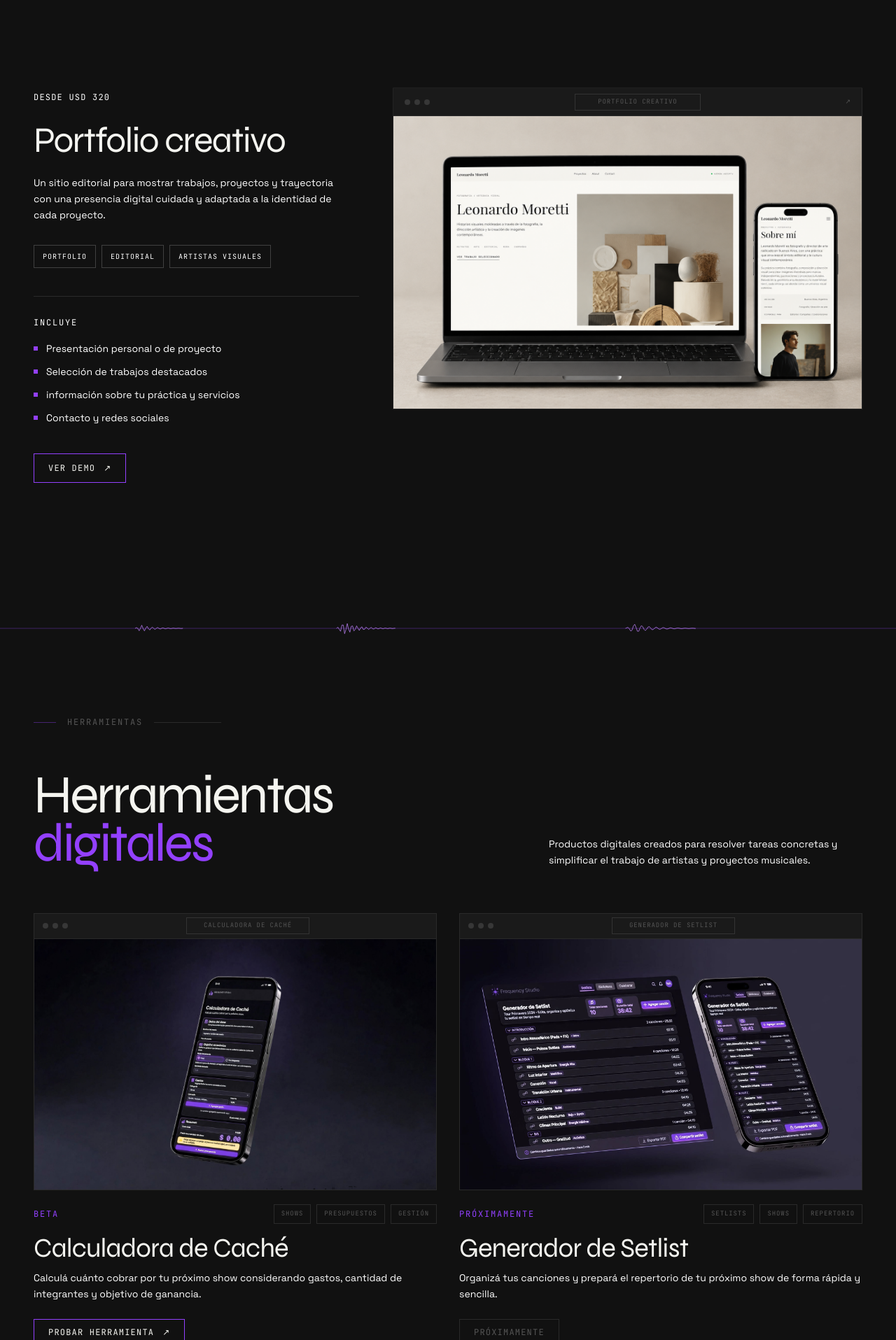
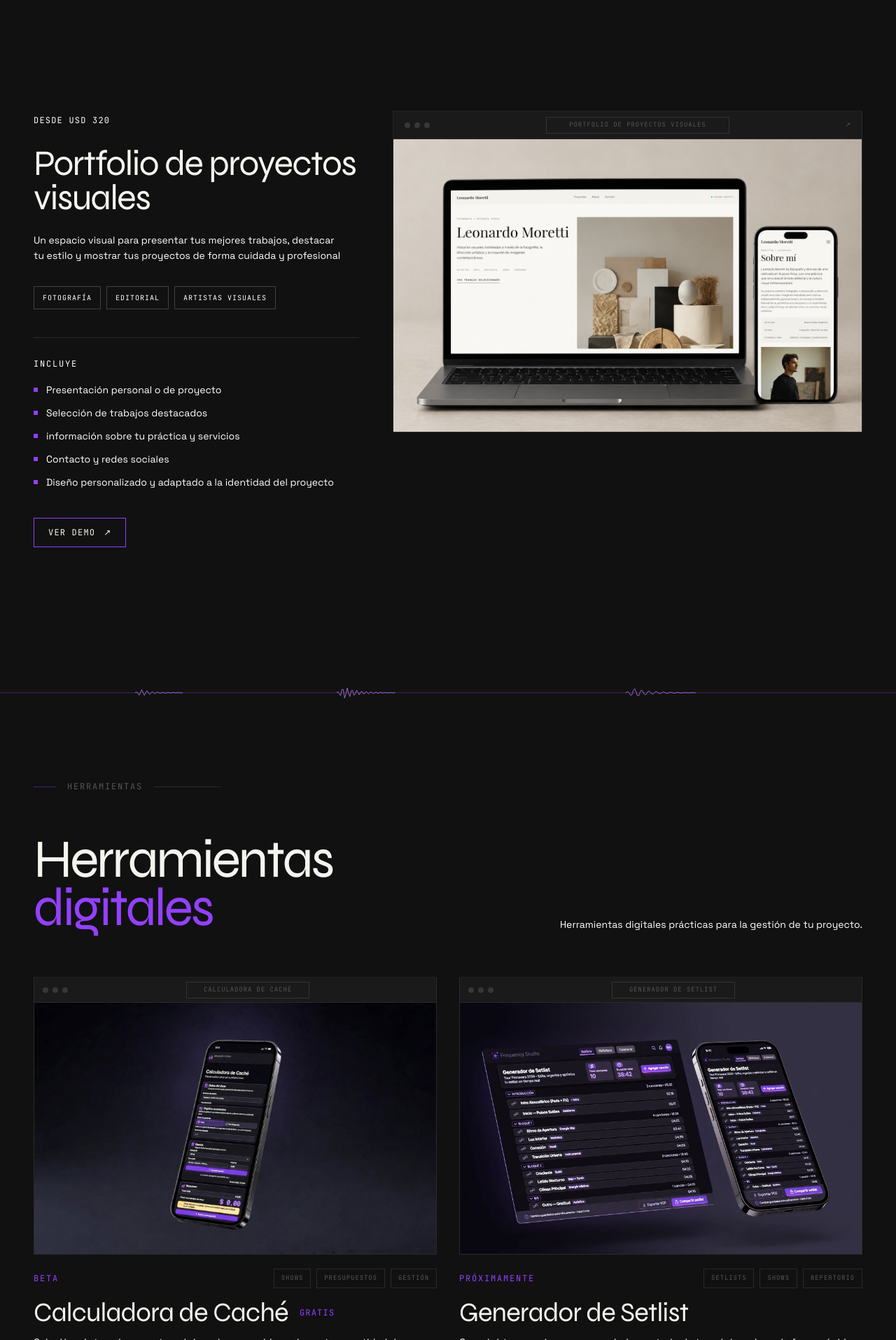
Before and after one commit to FrequencyStudio-dev/frequencystudio-web, a Next.js app: page / in a window 1280 px wide. Shown: the part 3705-5620 px from the top of the page at 70% size. Built offline with nearby package versions, Linux system fonts and the light colour scheme.

Commit message:
style: refine service and tool sections

```diff
--- a/src/components/sections/ServicesSection.tsx
+++ b/src/components/sections/ServicesSection.tsx
@@ -15,22 +15,24 @@ const services = [
       "Música y enlaces de escucha",
       "Fechas y presentaciones",
       "Contacto y redes sociales",
+      "Diseño personalizado y adaptado a la identidad del proyecto",
     ],
     price: "Desde USD 320",
   },
   {
 
-    title: "Portfolio creativo",
+    title: "Portfolio de proyectos visuales",
     description:
-      "Un sitio editorial para mostrar trabajos, proyectos y trayectoria con una presencia digital cuidada y adaptada a la identidad de cada proyecto.",
+      "Un espacio visual para presentar tus mejores trabajos, destacar tu estilo y mostrar tus proyectos de forma cuidada y profesional",
     image: "/demos/mockup-portfolio-visual.png",
     url: "https://art-visual-portfolio-demo.vercel.app/",
-    tags: ["Portfolio", "Editorial", "Artistas visuales"],
+    tags: ["Fotografía", "Editorial", "Artistas visuales"],
     includes: [
       "Presentación personal o de proyecto",
       "Selección de trabajos destacados",
       "información sobre tu práctica y servicios",
       "Contacto y redes sociales",
+      "Diseño personalizado y adaptado a la identidad del proyecto",
     ],
     price: "Desde USD 320",
   },
--- a/src/components/sections/ToolsSection.tsx
+++ b/src/components/sections/ToolsSection.tsx
@@ -10,6 +10,7 @@ const tools = [
     tags: ["Shows", "Presupuestos", "Gestión"],
     status: "Beta",
     statusType: "available",
+    price: "Gratis",
     href: "https://calculadoracache.vercel.app",
     cta: "Probar herramienta",
   },
@@ -21,6 +22,7 @@ const tools = [
     tags: ["Setlists", "Shows", "Repertorio"],
     status: "Próximamente",
     statusType: "soon",
+    price: null,
     href: null,
     cta: null,
   },
@@ -85,13 +87,22 @@ function ToolCard({
           </div>
         </div>
 
-        <h3 className="font-display text-display-md leading-none tracking-[-0.02em] text-ink transition-colors duration-300 group-hover:text-violet">
-          {tool.title}
-        </h3>
+        <div className="flex flex-wrap items-center gap-4">
+          <h3 className="font-display text-display-md leading-none tracking-[-0.02em] text-ink transition-colors duration-300 group-hover:text-violet">
+            {tool.title}
+          </h3>
 
+          {tool.price && (
+            <span className="font-mono text-label uppercase tracking-widest text-ink-muted text-violet">
+              {tool.price}
+            </span>
+          )}
+        </div>
         <p className="mt-3 max-w-xl text-body-sm leading-relaxed text-ink-muted">
           {tool.description}
         </p>
+
+
 
         {tool.href ? (
           <a
@@ -130,8 +141,7 @@ export function ToolsSection() {
             </h2>
 
             <p className="max-w-md text-body-sm leading-relaxed text-ink-muted">
-              Productos digitales creados para resolver tareas concretas y
-              simplificar el trabajo de artistas y proyectos musicales.
+              Herramientas digitales prácticas para la gestión de tu proyecto.
             </p>
           </div>
         </div>
```
